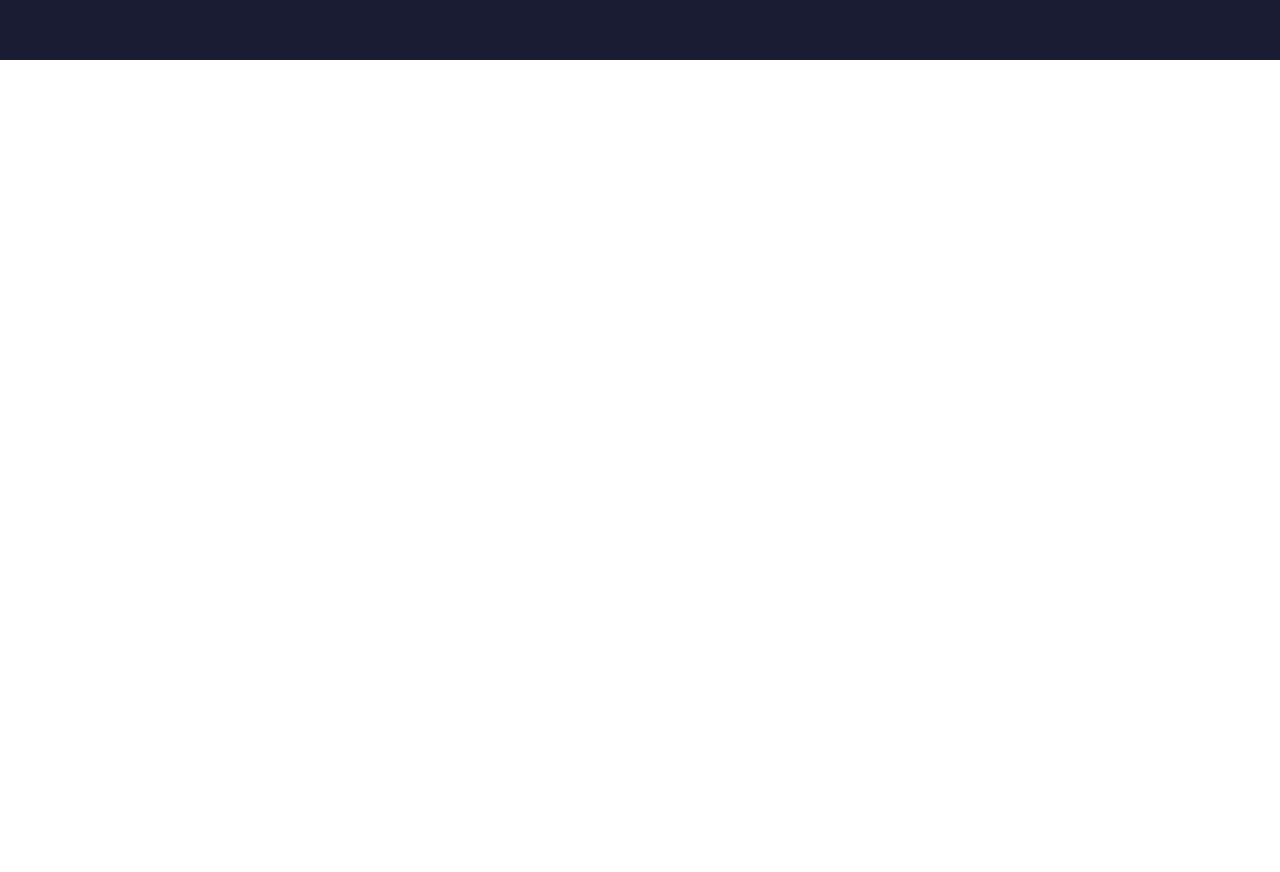
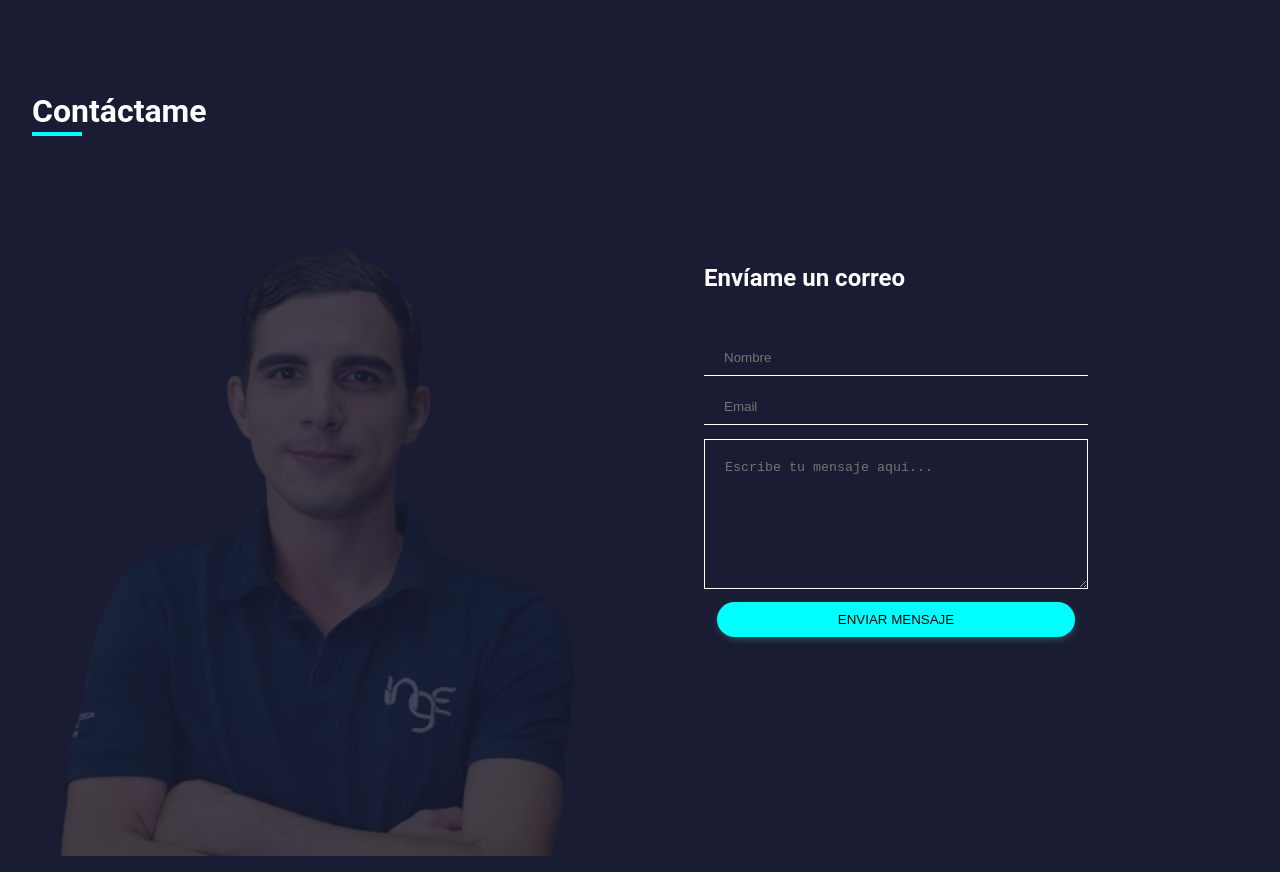
Before and after one commit to Yisusad/Portafolio-Web, a plain HTML site: page index.html in a window 1280 px wide. Shown: the part 2192-3064 px from the top of the page. Before the commit the page ends 2252 px from the top, so only its background shows below. Drawn offline with Linux system fonts and the light colour scheme.

Commit message:
Se creo la seccion de Contacto y se aplico sus respectivos estilos

```diff
--- a/css/styles.css
+++ b/css/styles.css
@@ -225,3 +225,78 @@ span {
     color: #191c32;
     text-transform: uppercase;
 }
+
+/* Contact */
+.contact-section {
+    width: 100vw;
+    background-color: #191c32;
+}
+
+.contact-heading {
+    width: 100vw;
+    padding: 2em;
+}
+
+.contact-heading h2{
+    color: white;
+    font-size: 2em;
+}
+
+.container-contact {
+    display: flex;
+    padding: 1em;
+}
+
+.container-contact img {
+    width: 50vw;
+    bottom: 0;
+}
+
+.contact-form {
+    padding: 3em;
+}
+
+.contact-form h4 {
+    color: white;
+    font-size: 1.5em;
+}
+
+.form {
+    display: flex;
+    flex-direction: column;
+    width: 30vw;
+    margin-top: 3em;
+}
+
+.form input{
+    padding: 10px 20px;
+    margin-bottom: 1em;
+    background: none;
+    border: none;
+    border-bottom: 1px solid white;
+    color: white;
+}
+
+.form textarea {
+    height: 150px;
+    background: none;
+    color: white;
+    padding: 1.5em;
+    border: 1px solid white;
+}
+
+.form .btn-submit {
+    padding: 10px 20px;
+    margin: 1em;
+    border: none;
+    text-transform: uppercase;
+    background-color: aqua;
+    border-radius: 20px;
+    cursor: pointer;
+    box-shadow: 1px 3px 11px -5px rgba(102, 231, 200, .69);
+}
+
+.form .btn-submit:hover {
+    background-color: white;
+    box-shadow: none;
+}
--- a/index.html
+++ b/index.html
@@ -136,6 +136,25 @@
     </div>
 </div>
 
+<div class="contact-section">
+    <div class="contact-heading">
+        <h2>Contáctame</h2>
+        <div class="divider"></div>
+    </div>
+    <div class="container-contact">
+        <img src="img/perfilOpaco.png" alt="YisusDev retrato Opaco">
+
+        <div class="contact-form">
+            <h4>Envíame un correo</h4>
+            <form class="form" action="#">
+                <input type="text" placeholder="Nombre">
+                <input type="email" placeholder="Email">
+                <textarea placeholder="Escribe tu mensaje aquí..."></textarea>
+                <button class="btn-submit">Enviar Mensaje</button>
+            </form>
+        </div>
+    </div>
+</div>
 
 </body>
 
```
Also changed, not shown: img/perfilOpaco.png (added).
